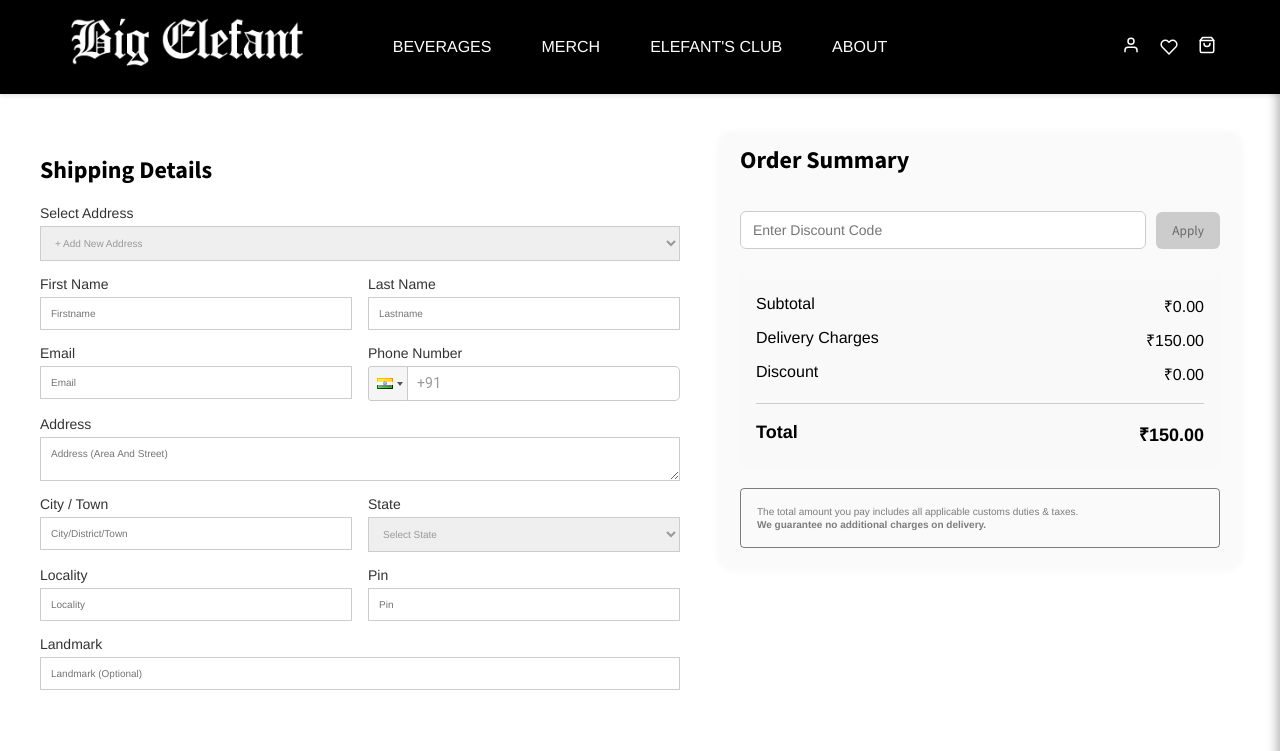
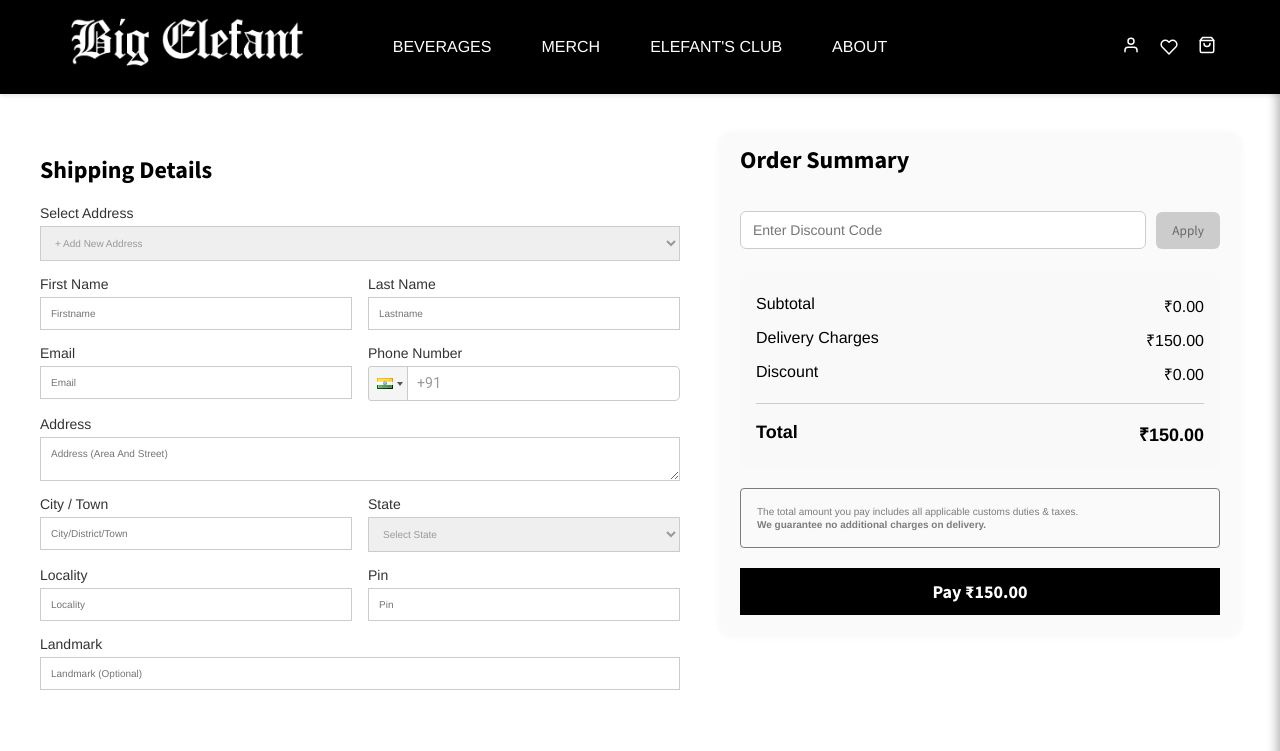
Before and after one commit to ArghyaHT/big-elefant, a React (Vite) app: page /check-out in a window 1280 px wide. Shown: the top 751 px of the page. Built offline with nearby package versions, Linux system fonts and the light colour scheme.

Commit message:
button changed to right

```diff
--- a/src/components/CheckOut/CheckOut.jsx
+++ b/src/components/CheckOut/CheckOut.jsx
@@ -607,7 +607,7 @@ const CheckOut = () => {
                         </div>
                     )}
 
-                    <h2 className={styles.paymentHeading}>Payment</h2>
+                    {/* <h2 className={styles.paymentHeading}>Payment</h2>
 
                     <div className={styles.accordionContainer}>
                         {paymentOptions.map((option, index) => (
@@ -626,7 +626,7 @@ const CheckOut = () => {
                                 )}
                             </div>
                         ))}
-                    </div>
+                    </div> */}
 
                 </form>
             </div>
@@ -735,6 +735,10 @@ const CheckOut = () => {
                         <strong>We guarantee no additional charges on delivery.</strong>
                     </div>
 
+                    <button className={styles.payButton}>
+                        Pay {cartItems.length > 0 ? cartItems[0].currency : '₹'}{total.toFixed(2)}
+                    </button>
+
                     {/* Similar Section */}
                     {/* <div className={styles.similarProductsSection}>
                         <h3>Similar Products</h3>
--- a/src/components/CheckOut/CheckOut.module.css
+++ b/src/components/CheckOut/CheckOut.module.css
@@ -216,6 +216,7 @@ input[type="email"] {
     font-weight: bold;
     transition: background-color 0.3s ease;
     font-size: 18px;
+    margin-top: 20px;
 }
 
 
```
